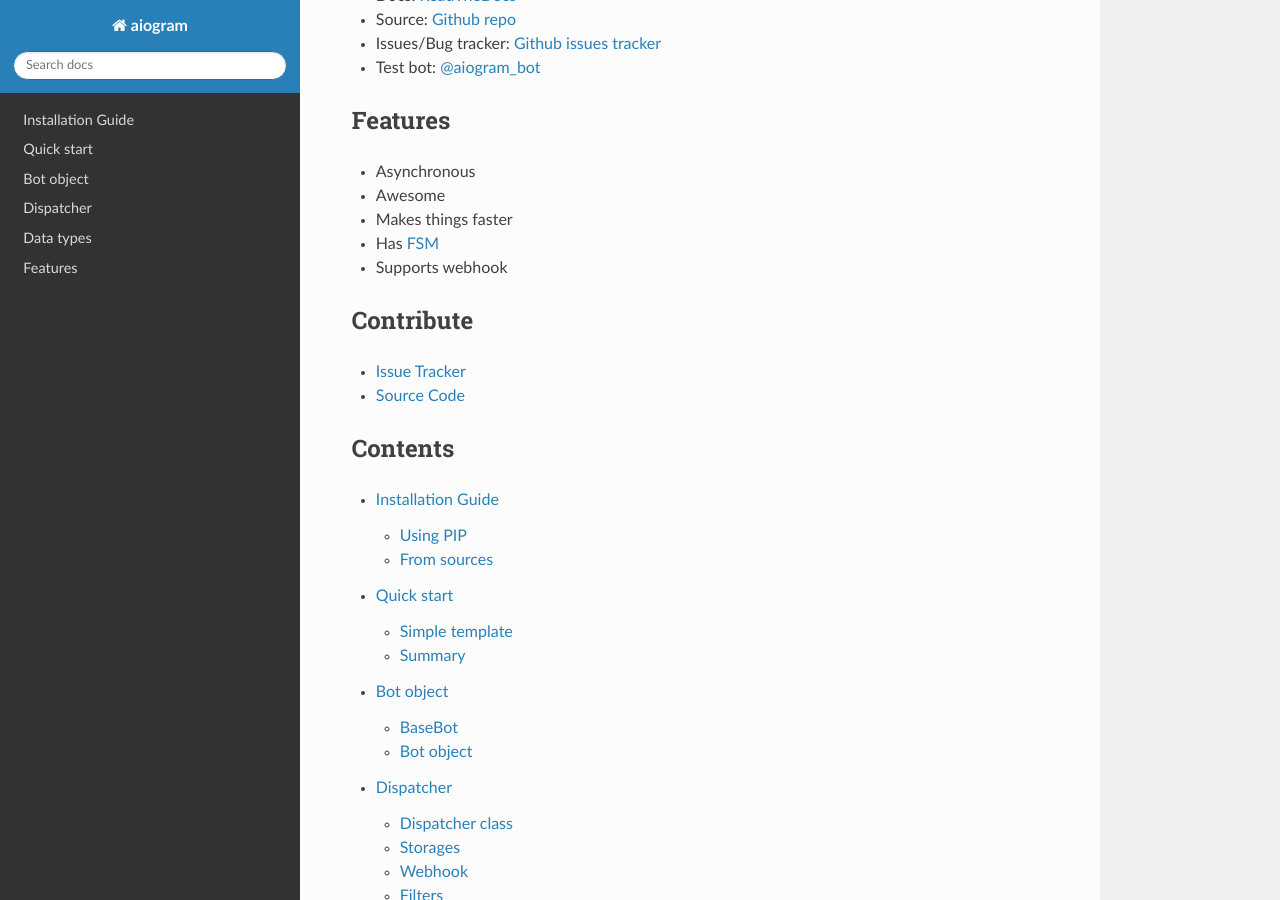
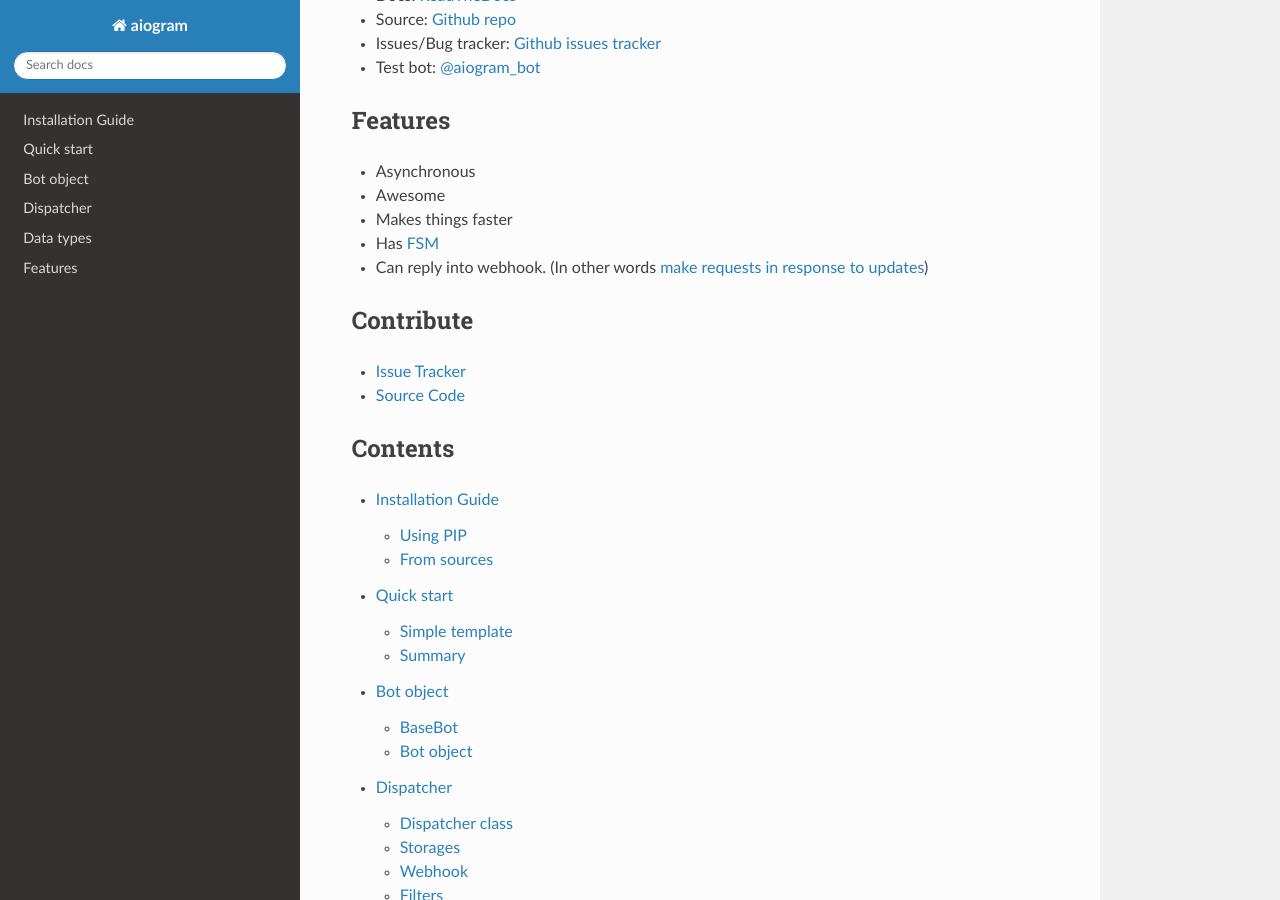
Before and after one commit to NullBrotasli/aiogram, a Sphinx documentation site: the page built from docs/source/index.rst, in a window 1280 px wide and 900 px high, scrolled down 448 px. Built offline with Sphinx 7.4.7 and the Read the Docs theme 2.0.0, drawn with Linux system fonts in a browser that asks for light colours; the version number could not be read and is left out.

Commit message:
Very bad mistake fix

```diff
--- a/docs/source/index.rst
+++ b/docs/source/index.rst
@@ -48,7 +48,7 @@
 - Awesome
 - Makes things faster
 - Has `FSM <https://en.wikipedia.org/wiki/Finite-state_machine>`_
-- Supports webhook
+- Can reply into webhook. (In other words `make requests in response to updates <https://core.telegram.org/bots/faq#how-can-i-make-requests-in-response-to-updates>`_)
 
 
 Contribute
```
